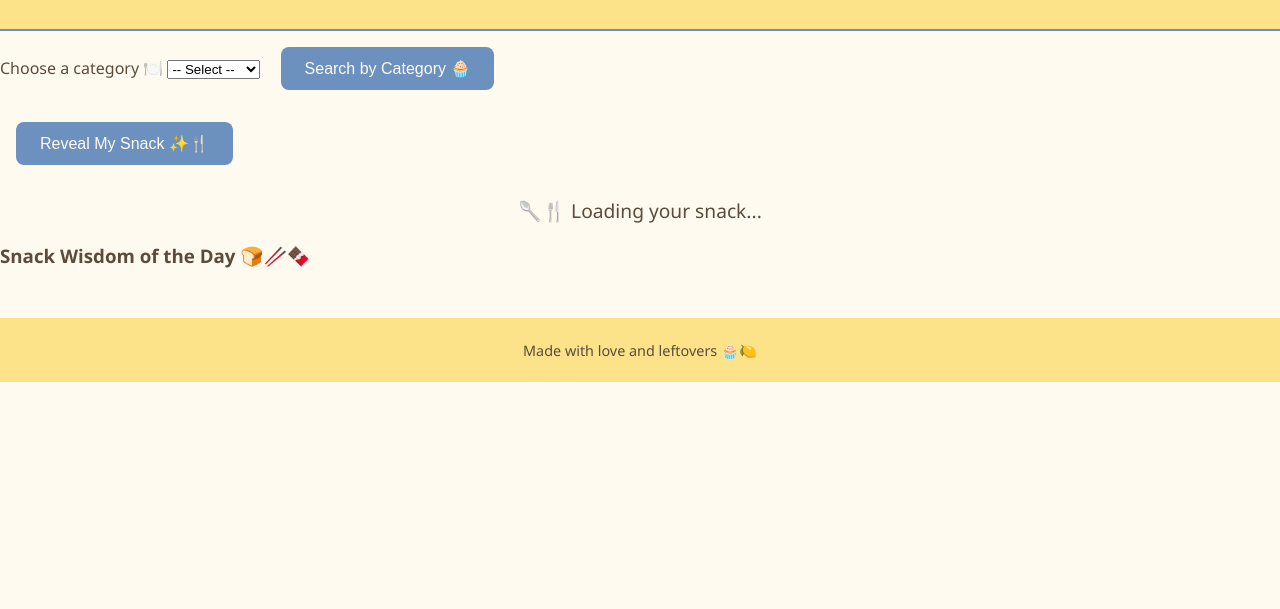
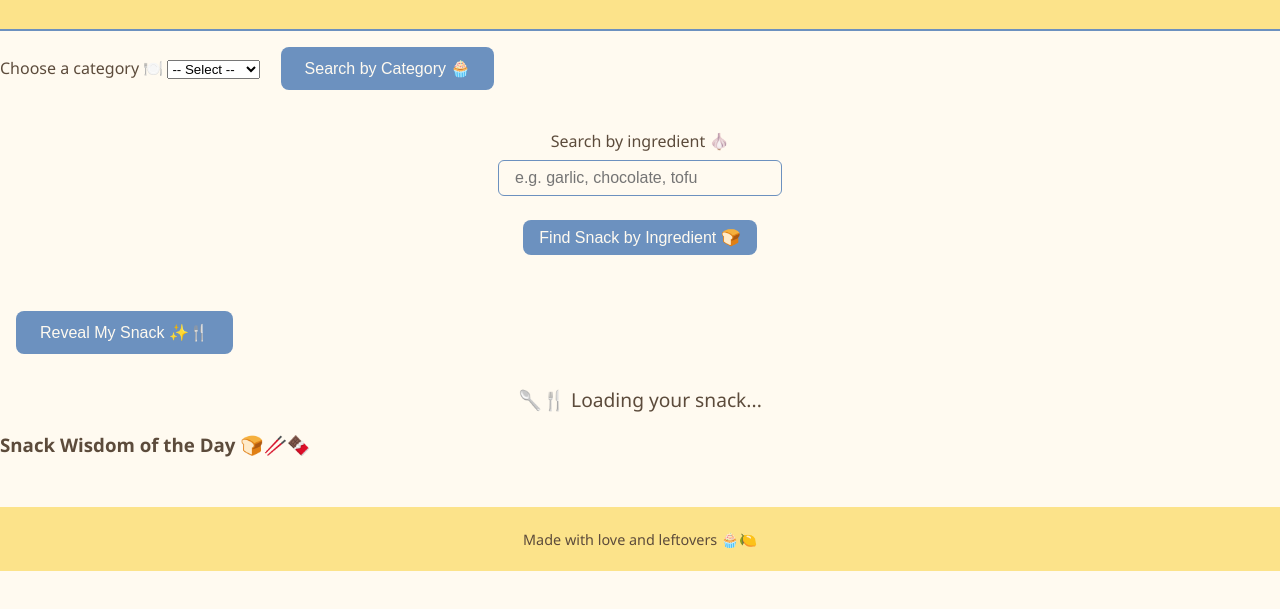
Before and after one commit to erv1029-afk/Snack-Oracle, a plain HTML site: page index.html in a window 1280 px wide. Shown: the part 127-736 px from the top of the page. Drawn offline with Linux system fonts and the light colour scheme.

Commit message:
fixing html and adding css

```diff
--- a/index.html
+++ b/index.html
@@ -7,7 +7,6 @@
     <link rel="stylesheet" href="style.css" />
   </head>
   <body>
-
     <header>
       <h1>Snack Oracle 🍲🌶️</h1>
       <p>A sprinkle of snack wisdomw for your soul🧂🥄</p>
@@ -26,7 +25,16 @@
         </select>
         <button id="search-tag-btn">Search by Category 🧁</button>
       </section>
-
+      <!-- Ingredient Search -->
+      <section id="ingredient-section">
+        <label for="ingredient-input">Search by ingredient 🧄</label>
+        <input
+          type="text"
+          id="ingredient-input"
+          placeholder="e.g. garlic, chocolate, tofu"
+        />
+        <button id="search-ingredient-btn">Find Snack by Ingredient 🍞</button>
+      </section>
       <!-- Random Snack Button -->
       <button id="get-snack-btn">Reveal My Snack ✨🍴</button>
 
--- a/style.css
+++ b/style.css
@@ -83,3 +83,37 @@ footer {
   padding: 0.5rem;
   font-size: 0.9rem;
 }
+#ingredient-section {
+  margin: 1.5rem auto;
+  text-align: center;
+  display: flex;
+  flex-direction: column;
+  align-items: center;
+  gap: 0.5rem;
+}
+
+#ingredient-input {
+  padding: 0.5rem 1rem;
+  font-size: 1rem;
+  border: 1px solid var(--blueberry-blue);
+  border-radius: 6px;
+  width: 250px;
+  max-width: 80%;
+  background-color: var(--cream);
+  color: var(--text-brown);
+}
+
+#search-ingredient-btn {
+  background-color: var(--blueberry-blue);
+  color: var(--cream);
+  border: none;
+  padding: 0.5rem 1rem;
+  font-size: 1rem;
+  border-radius: 8px;
+  cursor: pointer;
+  transition: background-color 0.3s ease;
+}
+
+#search-ingredient-btn:hover {
+  background-color: var(--spice-orange);
+}
```
Lines whose indentation alone changed are shown as unchanged.
